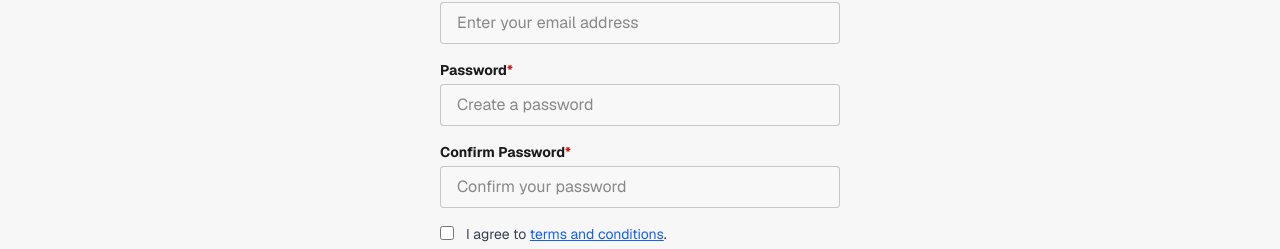
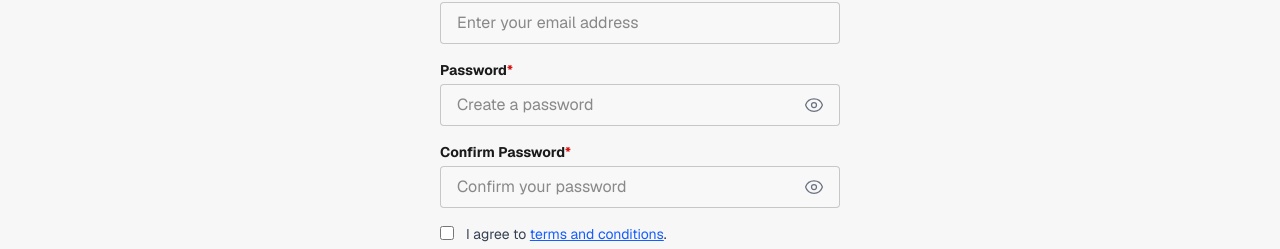
Before and after one commit to rvcarcueva2/pti-web, a Next.js app in the folder web/: page /auth/register in a window 1280 px wide. Shown: the part 551-800 px from the top of the page. Built offline with nearby package versions, Linux system fonts and the light colour scheme; no server answers.

Commit message:
modified auth pages

```diff
--- a/web/app/auth/register/page.tsx
+++ b/web/app/auth/register/page.tsx
@@ -359,14 +359,34 @@ const Register: React.FC = () => {
             <label className="block text-sm font-semibold mb-1">
               Password<span className="text-[#D41716]">*</span>
             </label>
+            <div className="relative">
               <input
-              type="password"
+                type={showPassword ? 'text' : 'password'}
                 name="password"
                 placeholder="Create a password"
                 value={formData.password}
                 onChange={handleChange}
-              className="w-full px-4 py-2 rounded bg-[#F9F8F8] border border-black/20 outline-none focus:ring-2 focus:ring-black"
+                className="w-full px-4 py-2 pr-12 rounded bg-[#F9F8F8] border border-black/20 outline-none focus:ring-2 focus:ring-black"
               />
+              <button
+                type="button"
+                onClick={() => setShowPassword(!showPassword)}
+                className="absolute right-3 top-1/2 -translate-y-1/2 p-1 touch-manipulation"
+                tabIndex={-1}
+                aria-label={showPassword ? 'Hide password' : 'Show password'}
+              >
+                {showPassword ? (
+                  <svg xmlns="http://www.w3.org/2000/svg" fill="none" viewBox="0 0 24 24" strokeWidth={1.5} stroke="currentColor" className="w-5 h-5 text-gray-500">
+                    <path strokeLinecap="round" strokeLinejoin="round" d="M3.98 8.223A10.477 10.477 0 001.934 12C3.226 16.338 7.244 19.5 12 19.5c.993 0 1.953-.138 2.863-.395M6.228 6.228A10.45 10.45 0 0112 4.5c4.756 0 8.773 3.162 10.065 7.498a10.523 10.523 0 01-4.293 5.774M6.228 6.228L3 3m3.228 3.228l3.65 3.65m7.894 7.894L21 21m-3.228-3.228l-3.65-3.65m0 0a3 3 0 10-4.243-4.243m4.242 4.242L9.88 9.88" />
+                  </svg>
+                ) : (
+                  <svg xmlns="http://www.w3.org/2000/svg" fill="none" viewBox="0 0 24 24" strokeWidth={1.5} stroke="currentColor" className="w-5 h-5 text-gray-500">
+                    <path strokeLinecap="round" strokeLinejoin="round" d="M2.036 12.322a1.012 1.012 0 010-.639C3.423 7.51 7.36 4.5 12 4.5c4.638 0 8.573 3.007 9.963 7.178.07.207.07.431 0 .639C20.577 16.49 16.64 19.5 12 19.5c-4.638 0-8.573-3.007-9.963-7.178z" />
+                    <path strokeLinecap="round" strokeLinejoin="round" d="M15 12a3 3 0 11-6 0 3 3 0 016 0z" />
+                  </svg>
+                )}
+              </button>
+            </div>
             {errors.password && (
               <p className="text-sm text-[#D41716] mt-1">{errors.password}</p>
             )}
@@ -377,14 +397,34 @@ const Register: React.FC = () => {
             <label className="block text-sm font-semibold mb-1">
               Confirm Password<span className="text-[#D41716]">*</span>
             </label>
+            <div className="relative">
               <input
-              type="password"
+                type={showConfirmPassword ? 'text' : 'password'}
                 name="confirmPassword"
                 placeholder="Confirm your password"
                 value={formData.confirmPassword}
                 onChange={handleChange}
-              className="w-full px-4 py-2 rounded bg-[#F9F8F8] border border-black/20 outline-none focus:ring-2 focus:ring-black"
+                className="w-full px-4 py-2 pr-12 rounded bg-[#F9F8F8] border border-black/20 outline-none focus:ring-2 focus:ring-black"
               />
+              <button
+                type="button"
+                onClick={() => setShowConfirmPassword(!showConfirmPassword)}
+                className="absolute right-3 top-1/2 -translate-y-1/2 p-1 touch-manipulation"
+                tabIndex={-1}
+                aria-label={showConfirmPassword ? 'Hide password' : 'Show password'}
+              >
+                {showConfirmPassword ? (
+                  <svg xmlns="http://www.w3.org/2000/svg" fill="none" viewBox="0 0 24 24" strokeWidth={1.5} stroke="currentColor" className="w-5 h-5 text-gray-500">
+                    <path strokeLinecap="round" strokeLinejoin="round" d="M3.98 8.223A10.477 10.477 0 001.934 12C3.226 16.338 7.244 19.5 12 19.5c.993 0 1.953-.138 2.863-.395M6.228 6.228A10.45 10.45 0 0112 4.5c4.756 0 8.773 3.162 10.065 7.498a10.523 10.523 0 01-4.293 5.774M6.228 6.228L3 3m3.228 3.228l3.65 3.65m7.894 7.894L21 21m-3.228-3.228l-3.65-3.65m0 0a3 3 0 10-4.243-4.243m4.242 4.242L9.88 9.88" />
+                  </svg>
+                ) : (
+                  <svg xmlns="http://www.w3.org/2000/svg" fill="none" viewBox="0 0 24 24" strokeWidth={1.5} stroke="currentColor" className="w-5 h-5 text-gray-500">
+                    <path strokeLinecap="round" strokeLinejoin="round" d="M2.036 12.322a1.012 1.012 0 010-.639C3.423 7.51 7.36 4.5 12 4.5c4.638 0 8.573 3.007 9.963 7.178.07.207.07.431 0 .639C20.577 16.49 16.64 19.5 12 19.5c-4.638 0-8.573-3.007-9.963-7.178z" />
+                    <path strokeLinecap="round" strokeLinejoin="round" d="M15 12a3 3 0 11-6 0 3 3 0 016 0z" />
+                  </svg>
+                )}
+              </button>
+            </div>
             {errors.confirmPassword && (
               <p className="text-sm text-[#D41716] mt-1">
                 {errors.confirmPassword}
--- a/web/app/auth/reset-password/page.tsx
+++ b/web/app/auth/reset-password/page.tsx
@@ -193,14 +193,34 @@ const ResetPasswordForm: React.FC = () => {
             <label className="block text-sm font-semibold mb-1">
               New Password <span className="text-[#D41716]">*</span>
             </label>
+            <div className="relative">
               <input
-              type="password"
+                type={showPassword ? 'text' : 'password'}
                 placeholder="Enter your new password"
                 value={password}
                 onChange={(e) => setPassword(e.target.value)}
-              className={`w-full px-4 py-2 rounded outline-none bg-[#F9F8F8] border ${errors.password ? 'border-[#D41716]' : 'border-black/20'
+                className={`w-full px-4 py-2 pr-12 rounded outline-none bg-[#F9F8F8] border ${errors.password ? 'border-[#D41716]' : 'border-black/20'
                   } focus:ring-2 focus:ring-black`}
               />
+              <button
+                type="button"
+                onClick={() => setShowPassword(!showPassword)}
+                className="absolute right-3 top-1/2 -translate-y-1/2 p-1 touch-manipulation"
+                tabIndex={-1}
+                aria-label={showPassword ? 'Hide password' : 'Show password'}
+              >
+                {showPassword ? (
+                  <svg xmlns="http://www.w3.org/2000/svg" fill="none" viewBox="0 0 24 24" strokeWidth={1.5} stroke="currentColor" className="w-5 h-5 text-gray-500">
+                    <path strokeLinecap="round" strokeLinejoin="round" d="M3.98 8.223A10.477 10.477 0 001.934 12C3.226 16.338 7.244 19.5 12 19.5c.993 0 1.953-.138 2.863-.395M6.228 6.228A10.45 10.45 0 0112 4.5c4.756 0 8.773 3.162 10.065 7.498a10.523 10.523 0 01-4.293 5.774M6.228 6.228L3 3m3.228 3.228l3.65 3.65m7.894 7.894L21 21m-3.228-3.228l-3.65-3.65m0 0a3 3 0 10-4.243-4.243m4.242 4.242L9.88 9.88" />
+                  </svg>
+                ) : (
+                  <svg xmlns="http://www.w3.org/2000/svg" fill="none" viewBox="0 0 24 24" strokeWidth={1.5} stroke="currentColor" className="w-5 h-5 text-gray-500">
+                    <path strokeLinecap="round" strokeLinejoin="round" d="M2.036 12.322a1.012 1.012 0 010-.639C3.423 7.51 7.36 4.5 12 4.5c4.638 0 8.573 3.007 9.963 7.178.07.207.07.431 0 .639C20.577 16.49 16.64 19.5 12 19.5c-4.638 0-8.573-3.007-9.963-7.178z" />
+                    <path strokeLinecap="round" strokeLinejoin="round" d="M15 12a3 3 0 11-6 0 3 3 0 016 0z" />
+                  </svg>
+                )}
+              </button>
+            </div>
             {errors.password && (
               <p className="text-sm text-[#D41716] mt-1">{errors.password}</p>
             )}
@@ -211,14 +231,34 @@ const ResetPasswordForm: React.FC = () => {
             <label className="block text-sm font-semibold mb-1">
               Confirm New Password <span className="text-[#D41716]">*</span>
             </label>
+            <div className="relative">
               <input
-              type="password"
+                type={showConfirmPassword ? 'text' : 'password'}
                 placeholder="Confirm your new password"
                 value={confirmPassword}
                 onChange={(e) => setConfirmPassword(e.target.value)}
-              className={`w-full px-4 py-2 rounded outline-none bg-[#F9F8F8] border ${errors.confirmPassword ? 'border-[#D41716]' : 'border-black/20'
+                className={`w-full px-4 py-2 pr-12 rounded outline-none bg-[#F9F8F8] border ${errors.confirmPassword ? 'border-[#D41716]' : 'border-black/20'
                   } focus:ring-2 focus:ring-black`}
               />
+              <button
+                type="button"
+                onClick={() => setShowConfirmPassword(!showConfirmPassword)}
+                className="absolute right-3 top-1/2 -translate-y-1/2 p-1 touch-manipulation"
+                tabIndex={-1}
+                aria-label={showConfirmPassword ? 'Hide password' : 'Show password'}
+              >
+                {showConfirmPassword ? (
+                  <svg xmlns="http://www.w3.org/2000/svg" fill="none" viewBox="0 0 24 24" strokeWidth={1.5} stroke="currentColor" className="w-5 h-5 text-gray-500">
+                    <path strokeLinecap="round" strokeLinejoin="round" d="M3.98 8.223A10.477 10.477 0 001.934 12C3.226 16.338 7.244 19.5 12 19.5c.993 0 1.953-.138 2.863-.395M6.228 6.228A10.45 10.45 0 0112 4.5c4.756 0 8.773 3.162 10.065 7.498a10.523 10.523 0 01-4.293 5.774M6.228 6.228L3 3m3.228 3.228l3.65 3.65m7.894 7.894L21 21m-3.228-3.228l-3.65-3.65m0 0a3 3 0 10-4.243-4.243m4.242 4.242L9.88 9.88" />
+                  </svg>
+                ) : (
+                  <svg xmlns="http://www.w3.org/2000/svg" fill="none" viewBox="0 0 24 24" strokeWidth={1.5} stroke="currentColor" className="w-5 h-5 text-gray-500">
+                    <path strokeLinecap="round" strokeLinejoin="round" d="M2.036 12.322a1.012 1.012 0 010-.639C3.423 7.51 7.36 4.5 12 4.5c4.638 0 8.573 3.007 9.963 7.178.07.207.07.431 0 .639C20.577 16.49 16.64 19.5 12 19.5c-4.638 0-8.573-3.007-9.963-7.178z" />
+                    <path strokeLinecap="round" strokeLinejoin="round" d="M15 12a3 3 0 11-6 0 3 3 0 016 0z" />
+                  </svg>
+                )}
+              </button>
+            </div>
             {errors.confirmPassword && (
               <p className="text-sm text-[#D41716] mt-1">{errors.confirmPassword}</p>
             )}
```
Lines whose indentation alone changed are shown as unchanged.
